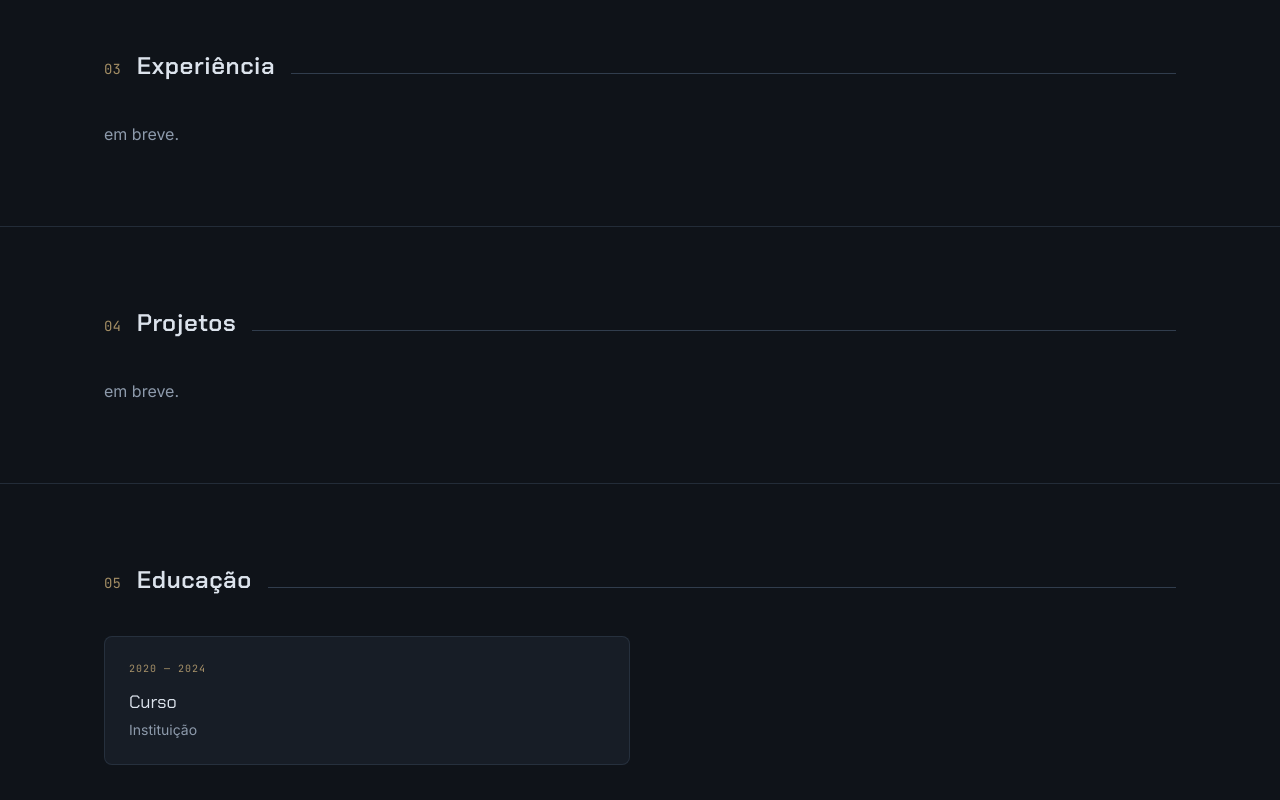
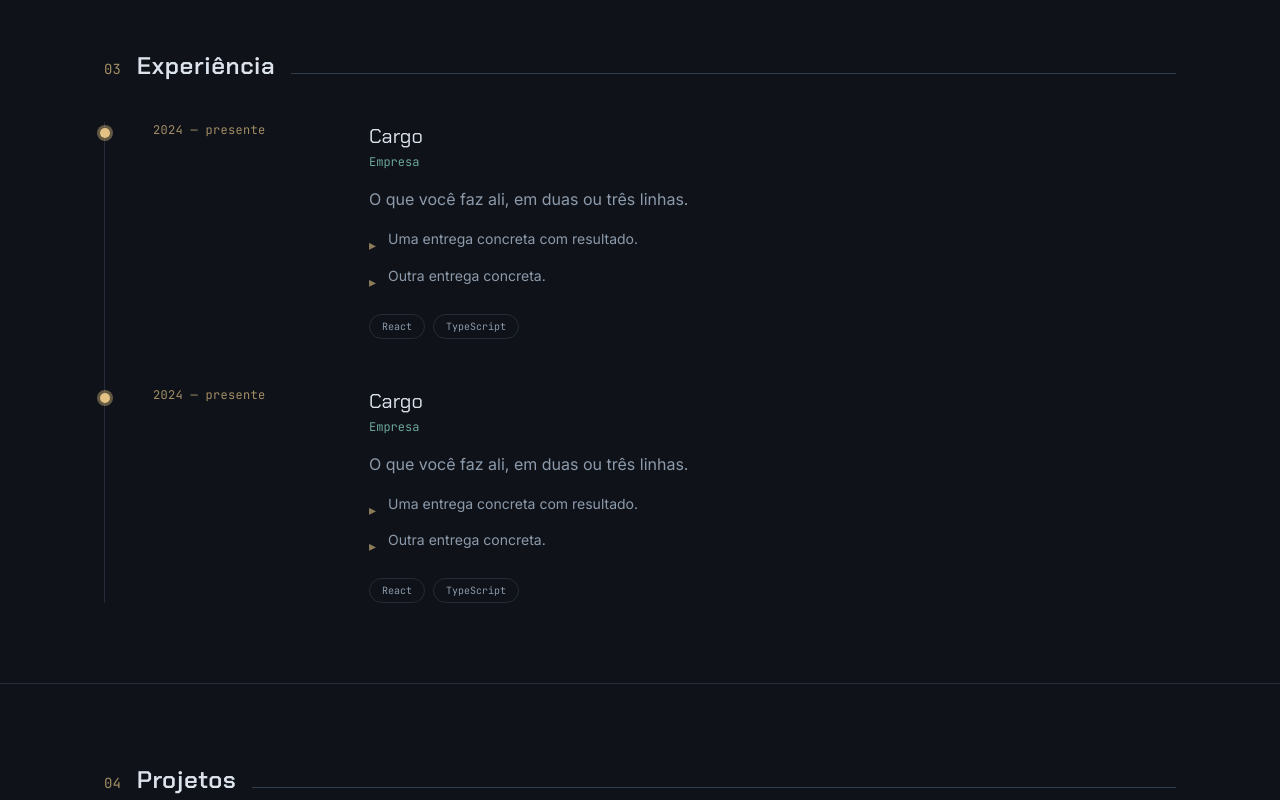
Before and after one commit to gabi-gms/myportfolio, a React app: page / in a window 1280 px wide. Shown: the part 1480-2280 px from the top of the page. Built offline with nearby package versions, Linux system fonts and the light colour scheme; the HTML template or start-up script is replaced by a standard one.

Commit message:
feat(experience): add timeline with pulsing marker for current role

```diff
--- a/src/App.tsx
+++ b/src/App.tsx
@@ -8,6 +8,7 @@ import { printConsoleEgg } from './utils/consoleEgg';
 import About from './sections/About';
 import TechStack from './sections/TechStack';
 import Education from './sections/Education';
+import Experience from './sections/Experience';
 
 export default function App() {
   useEffect(() => {
@@ -30,7 +31,7 @@ export default function App() {
         </Section>
 
         <Section id="experience" index="03" title="Experiência">
-          <p className="text-moon-muted">em breve.</p>
+          <Experience />
         </Section>
 
         <Section id="projects" index="04" title="Projetos">
--- a/src/data/content.ts
+++ b/src/data/content.ts
@@ -22,6 +22,18 @@ export const techs: TechItem[] = [
 ];
 
 export const experiences: ExperienceItem[] = [
+  {
+    role: 'Cargo',
+    company: 'Empresa',
+    period: '2024 — presente',
+    current: true,
+    description: 'O que você faz ali, em duas ou três linhas.',
+    highlights: [
+      'Uma entrega concreta com resultado.',
+      'Outra entrega concreta.',
+    ],
+    techs: ['React', 'TypeScript'],
+  },
   {
     role: 'Cargo',
     company: 'Empresa',
--- a/src/sections/Experience.tsx
+++ b/src/sections/Experience.tsx
@@ -0,0 +1,66 @@
+import { experiences } from '../data/content';
+
+export default function Experience() {
+  return (
+    <ol className="relative space-y-12 border-l border-edge/60 pl-8 lg:pl-12">
+      {experiences.map((item) => (
+        <li key={`${item.company}-${item.period}`} className="relative">
+          <span
+            className={`absolute left-[-2.3rem] top-1.5 h-2.5 w-2.5 rounded-full lg:left-[-3.3rem] ${
+              item.current ? 'bg-luna' : 'bg-edge'
+            }`}
+            aria-hidden="true"
+          />
+          {item.current && (
+            <span
+              className="absolute left-[-2.3rem] top-1.5 h-2.5 w-2.5 rounded-full bg-luna motion-safe:animate-ping lg:left-[-3.3rem]"
+              aria-hidden="true"
+            />
+          )}
+
+          <div className="grid gap-x-10 gap-y-4 lg:grid-cols-[11rem_1fr]">
+            <p className="font-mono text-xs tracking-wide text-luna/70">
+              {item.period}
+            </p>
+
+            <div>
+              <h3 className="font-display text-xl">{item.role}</h3>
+              <p className="mt-1 font-mono text-xs text-crt">{item.company}</p>
+
+              <p className="mt-4 max-w-2xl leading-relaxed text-moon-muted">
+                {item.description}
+              </p>
+
+              {item.highlights && (
+                <ul className="mt-4 space-y-2">
+                  {item.highlights.map((highlight) => (
+                    <li
+                      key={highlight}
+                      className="flex max-w-2xl gap-3 text-sm leading-relaxed text-moon-muted"
+                    >
+                      <span className="mt-1.5 text-luna/60" aria-hidden="true">
+                        ▸
+                      </span>
+                      <span>{highlight}</span>
+                    </li>
+                  ))}
+                </ul>
+              )}
+
+              <ul className="mt-5 flex flex-wrap gap-2">
+                {item.techs.map((tech) => (
+                  <li
+                    key={tech}
+                    className="rounded-full border border-edge/60 px-3 py-1 font-mono text-[10px] text-moon-muted"
+                  >
+                    {tech}
+                  </li>
+                ))}
+              </ul>
+            </div>
+          </div>
+        </li>
+      ))}
+    </ol>
+  );
+}
```
